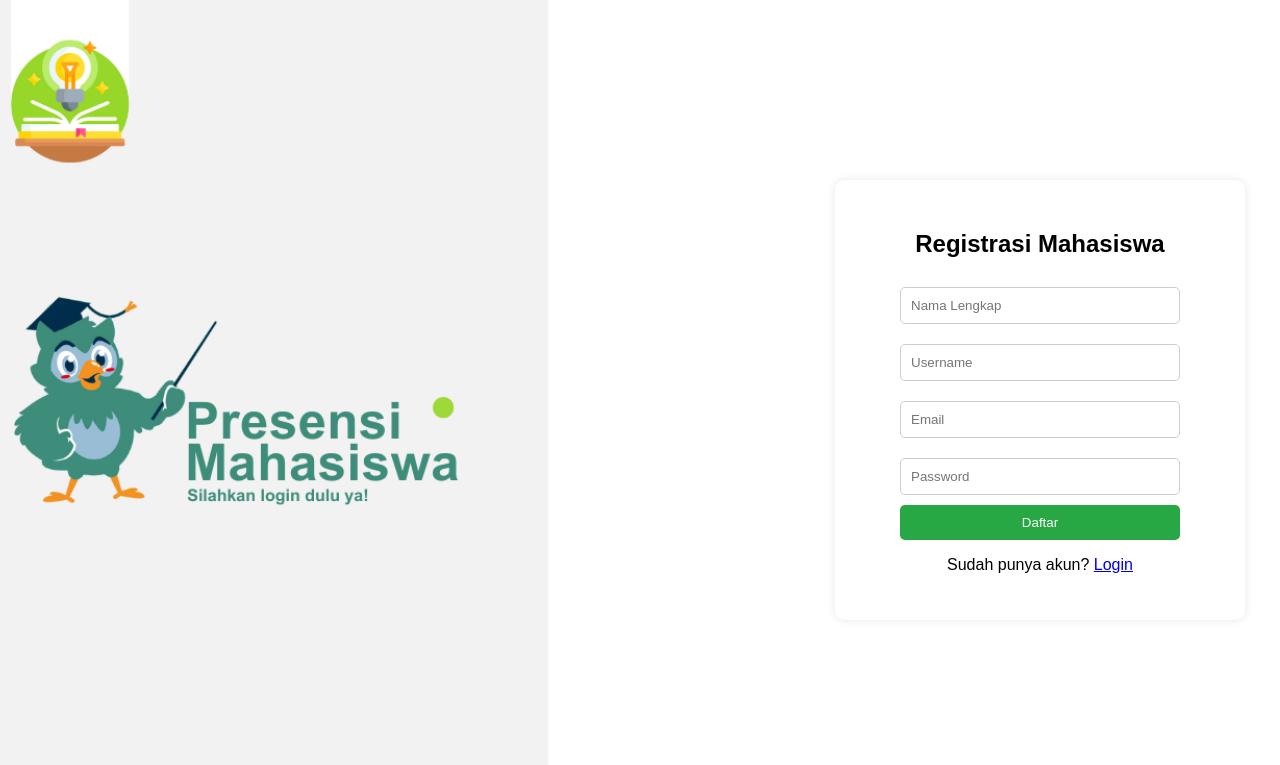
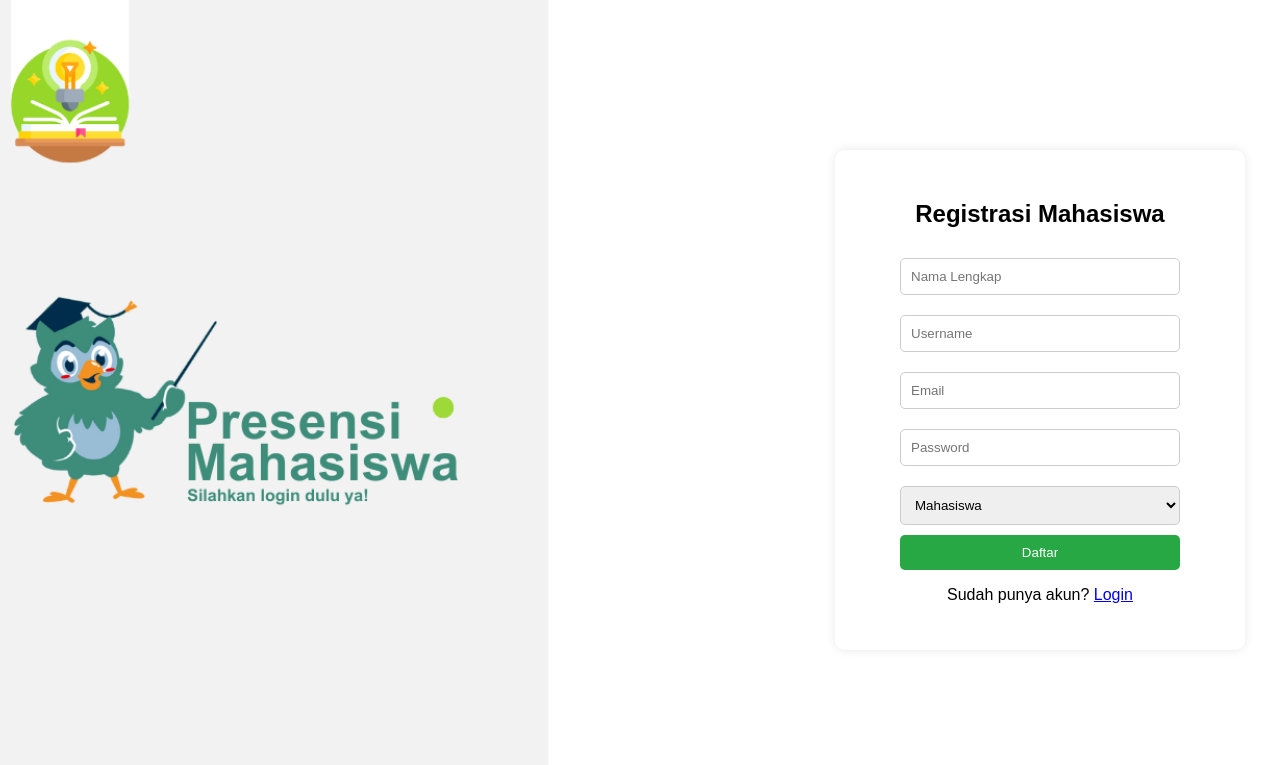
Before and after one commit to dapp02/presensi_mhs, a PHP site: page /register.php in a window 1280 px wide. Shown: the top 765 px of the page. Run offline with PHP 8.4, Linux system fonts and the light colour scheme.

Commit message:
feat(register): add role selection dropdown and remove captcha validation
- Replace hidden role input with select dropdown to allow user role selection
- Remove client-side captcha validation as it's now handled server-side
- Update CSS to style the new select element consistently with other inputs

```diff
--- a/assets/css/login.css
+++ b/assets/css/login.css
@@ -26,7 +26,16 @@ body {
     align-items: center;
 }
 
-input[type="text"], input[type="password"], input[type="email"] {
+select {
+    width: 80%;
+    padding: 10px;
+    margin: 10px 0;
+    border: 1px solid #ccc;
+    border-radius: 5px;
+    box-sizing: border-box;
+}
+
+input[type="text"], input[type="password"], input[type="email"], input[type="role"] {
     width: 80%;
     padding: 10px;
     margin: 10px 0;
--- a/pages/register.php
+++ b/pages/register.php
@@ -34,7 +34,10 @@ $csrf_token = Security::generateCSRFToken();
             <input type="text" name="username" placeholder="Username" required>
             <input type="email" name="email" placeholder="Email" required>
             <input type="password" name="password" placeholder="Password" required>
-            <input type="hidden" name="role" value="mahasiswa">
+            <select name="role" required>
+                <option value="mahasiswa">Mahasiswa</option>
+                <option value="dosen">Dosen</option>
+            </select>
                 <button type="submit">Daftar</button>
                 <p>Sudah punya akun? <a href="login.php">Login</a></p>
         </form>
@@ -47,13 +50,14 @@ $csrf_token = Security::generateCSRFToken();
                 event.preventDefault();
             const form = event.target;
             const formData = new FormData(form);
-            const captcha = formData.get('captcha');
-            const userCaptcha = formData.get('user_captcha');
+            // Remove captcha related lines as captcha is handled in captcha.php
+            // const captcha = formData.get('captcha');
+            // const userCaptcha = formData.get('user_captcha');
 
-            if (captcha !== userCaptcha) {
-                alert('Captcha tidak sesuai');
-                return;
-            }
+            // if (captcha !== userCaptcha) {
+            //     alert('Captcha tidak sesuai');
+            //     return;
+            // }
 
                  // Simpan data registrasi di sessionStorage
                  const registerData = {};
```
